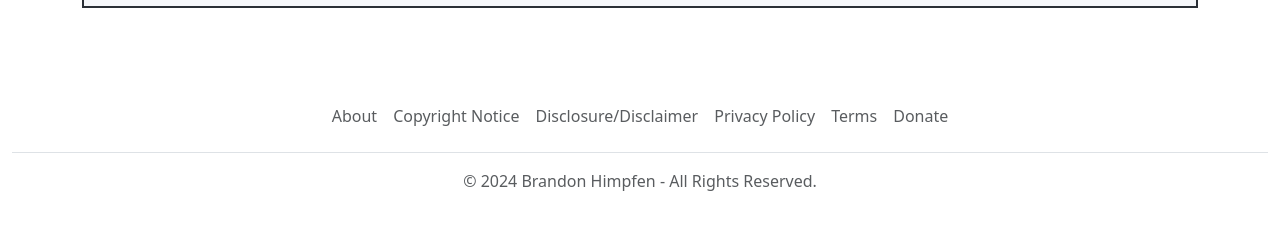
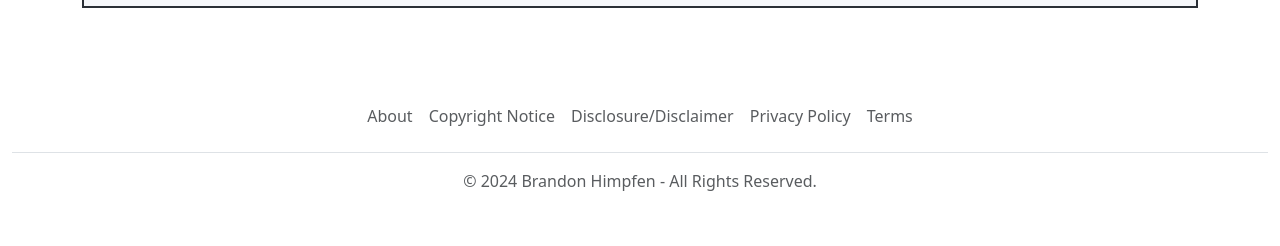
Before and after one commit to boldoutlook/pages, a Jekyll site: the page built from index.md, in a window 1280 px wide. Shown: the part 1092-1338 px from the top of the page. Built offline with Jekyll 4.4.1, drawn with Linux system fonts in a browser that asks for light colours.

Commit message:
Update footer.html

```diff
--- a/_includes/footer.html
+++ b/_includes/footer.html
@@ -10,7 +10,6 @@
       <li class="nav-item"><a href="https://www.himpfen.com/disclosure-disclaimer/" class="nav-link px-2 text-body-secondary">Disclosure/Disclaimer</a></li>
       <li class="nav-item"><a href="https://www.himpfen.com/privacy/" class="nav-link px-2 text-body-secondary">Privacy Policy</a></li>
       <li class="nav-item"><a href="https://www.himpfen.com/terms/" class="nav-link px-2 text-body-secondary">Terms</a></li>
-      <li class="nav-item"><a href="https://brandon.tiny.us/donate" class="nav-link px-2 text-body-secondary">Donate</a></li>
     </ul>
     <p class="text-center text-body-secondary">&copy; {{ 'now' | date: "%Y" }} {{ site.title | escape }} - All Rights Reserved.</p>
   </footer>
```
